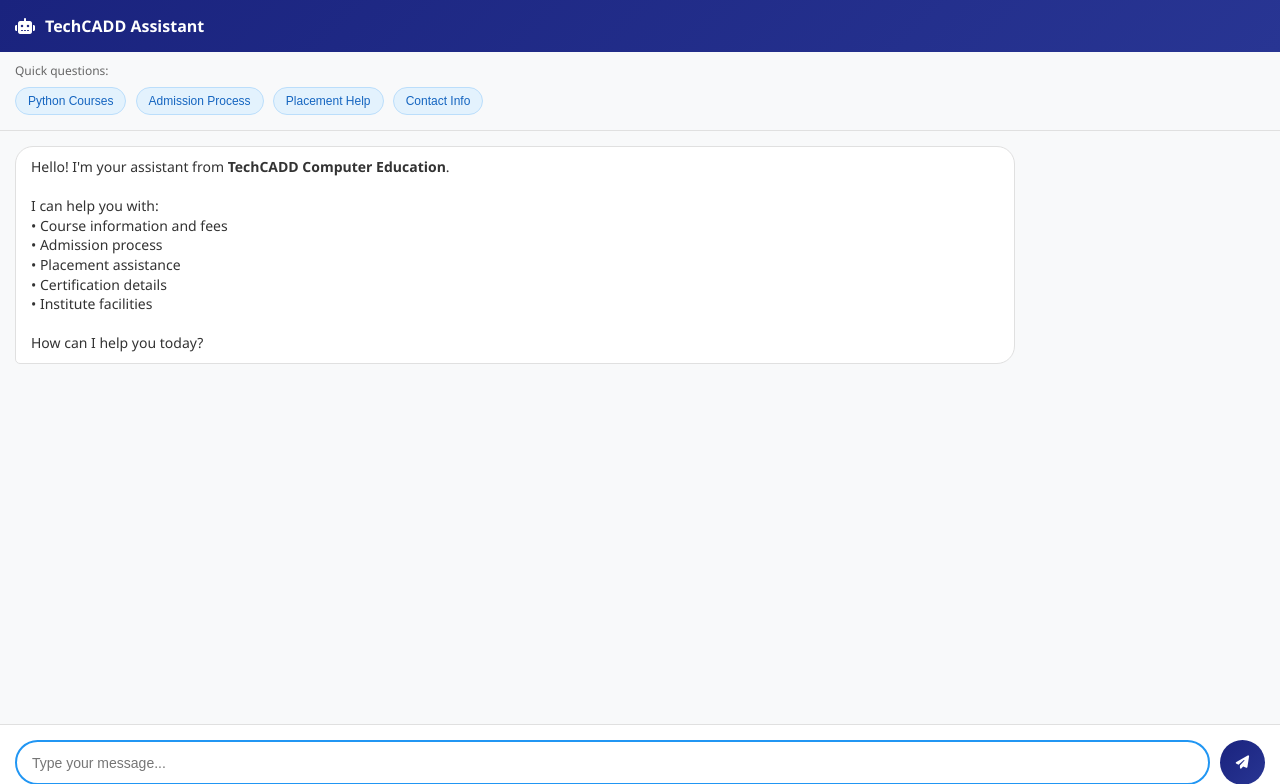
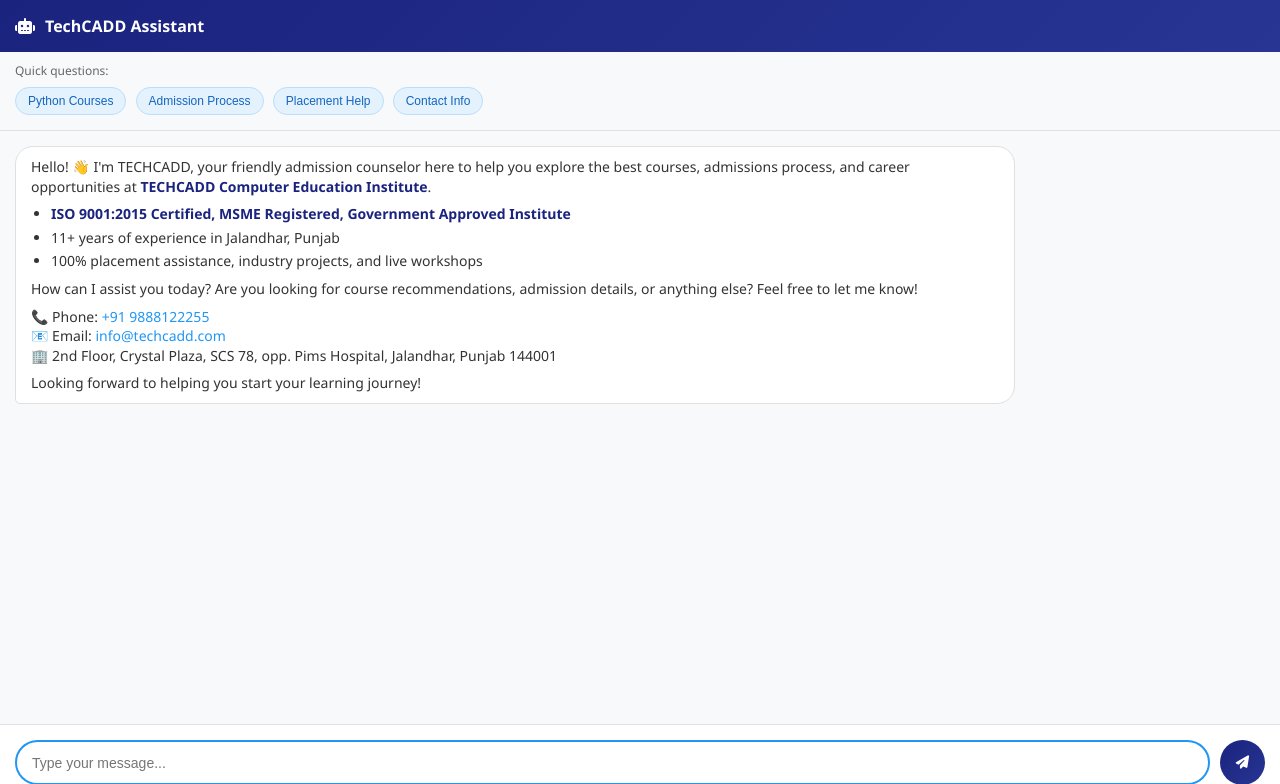
Before and after one commit to shiv3354580/techcadd-chatbot, a Flask app: page /widget in a window 1280 px wide. Shown: the top 784 px of the page. Run offline with Flask 3, Linux system fonts and the light colour scheme.

Commit message:
Enhance chat widget with HTML support and syles
Updated chat widget HTML structure and styles to improve user experience and added support for HTML content in bot messages.

```diff
--- a/flask-chatbot/templates/widget.html
+++ b/flask-chatbot/templates/widget.html
@@ -71,10 +71,48 @@
             border-radius: 18px 18px 18px 5px;
         }
 
+        /* Style for HTML content in bot messages */
+        .bot-message .message-content p {
+            margin: 0 0 8px 0;
+        }
+
+        .bot-message .message-content p:last-child {
+            margin-bottom: 0;
+        }
+
+        .bot-message .message-content ul,
+        .bot-message .message-content ol {
+            margin: 8px 0;
+            padding-left: 20px;
+        }
+
+        .bot-message .message-content li {
+            margin: 4px 0;
+        }
+
+        .bot-message .message-content strong {
+            font-weight: 600;
+            color: #1a237e;
+        }
+
         .user-message .message-content {
             background: linear-gradient(135deg, #2196f3 0%, #1976d2 100%);
             color: white;
             border-radius: 18px 18px 5px 18px;
+        }
+
+        /* Style for links in messages */
+        .message-content a {
+            color: #2196f3;
+            text-decoration: none;
+        }
+
+        .user-message .message-content a {
+            color: #bbdefb;
+        }
+
+        .message-content a:hover {
+            text-decoration: underline;
         }
 
         /* Chat input area */
@@ -226,7 +264,6 @@
             </button>
         </div>
     </div>
-
     <script>
     // Global variables
     let sessionId = 'widget_session_' + Date.now();
@@ -238,15 +275,18 @@
     const typingIndicator = document.getElementById('typing-indicator');
     const quickQuestionBtns = document.querySelectorAll('.quick-question-btn');
 
-        // Initial welcome message
-        const welcomeMessage = `Hello! I'm your assistant from <strong>TechCADD Computer Education</strong>.<br><br>
-        I can help you with:<br>
-        • Course information and fees<br>
-        • Admission process<br>
-        • Placement assistance<br>
-        • Certification details<br>
-        • Institute facilities<br><br>
-        How can I help you today?`;
+    // Initial welcome message (already in HTML format from backend)
+    const welcomeMessage = `<p>Hello! 👋 I'm TECHCADD, your friendly admission counselor here to help you explore the best courses, admissions process, and career opportunities at <strong>TECHCADD Computer Education Institute</strong>.</p>
+<ul>
+<li><strong>ISO 9001:2015 Certified, MSME Registered, Government Approved Institute</strong></li>
+<li>11+ years of experience in Jalandhar, Punjab</li>
+<li>100% placement assistance, industry projects, and live workshops</li>
+</ul>
+<p>How can I assist you today? Are you looking for course recommendations, admission details, or anything else? Feel free to let me know!</p>
+<p>📞 Phone: <a href="tel:+919888122255">+91 9888122255</a><br>
+📧 Email: <a href="mailto:info@techcadd.com">info@techcadd.com</a><br>
+🏢 2nd Floor, Crystal Plaza, SCS 78, opp. Pims Hospital, Jalandhar, Punjab 144001</p>
+<p>Looking forward to helping you start your learning journey!</p>`;
 
     // Initialize chat
     function initChat() {
@@ -269,16 +309,26 @@
         userInput.focus();
     }
 
-        // Add message to chat
+    // Add message to chat - SUPER SIMPLE!
     function addMessage(content, isUser = false) {
         const messageDiv = document.createElement('div');
         messageDiv.className = `message ${isUser ? 'user-message' : 'bot-message'}`;
 
-            messageDiv.innerHTML = `
-                <div class="message-content">${content}</div>
-            `;
+        const messageContentDiv = document.createElement('div');
+        messageContentDiv.className = 'message-content';
 
+        if (isUser) {
+            // For user messages, just show plain text
+            messageContentDiv.textContent = content;
+        } else {
+            // For bot messages, just insert the HTML (already converted on backend)
+            messageContentDiv.innerHTML = content;
+        }
+
+        messageDiv.appendChild(messageContentDiv);
         chatMessages.appendChild(messageDiv);
+
+        // Scroll to bottom
         chatMessages.scrollTop = chatMessages.scrollHeight;
     }
 
@@ -312,15 +362,16 @@
             // Hide typing indicator
             typingIndicator.style.display = 'none';
 
-                // Add bot response
+            // Add bot response - already in HTML format from backend!
             if (data.response) {
                 addMessage(data.response, false);
             } else {
-                    addMessage('Sorry, I encountered an error. Please try again.', false);
+                addMessage('<p>Sorry, I encountered an error. Please try again.</p>', false);
             }
         } catch (error) {
+            console.error('Error:', error);
             typingIndicator.style.display = 'none';
-                addMessage('Network error. Please check your connection.', false);
+            addMessage('<p>Network error. Please check your connection.</p>', false);
         }
     }
 
```
Lines whose indentation alone changed are shown as unchanged.
